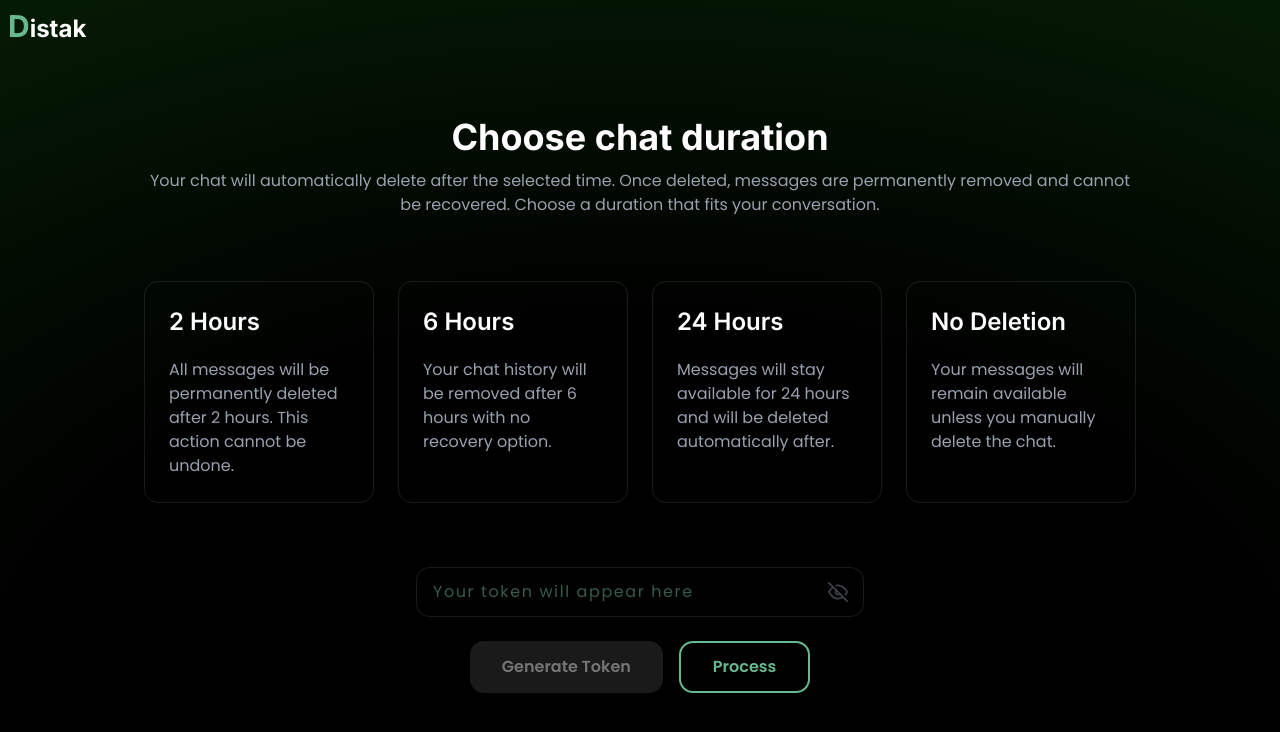
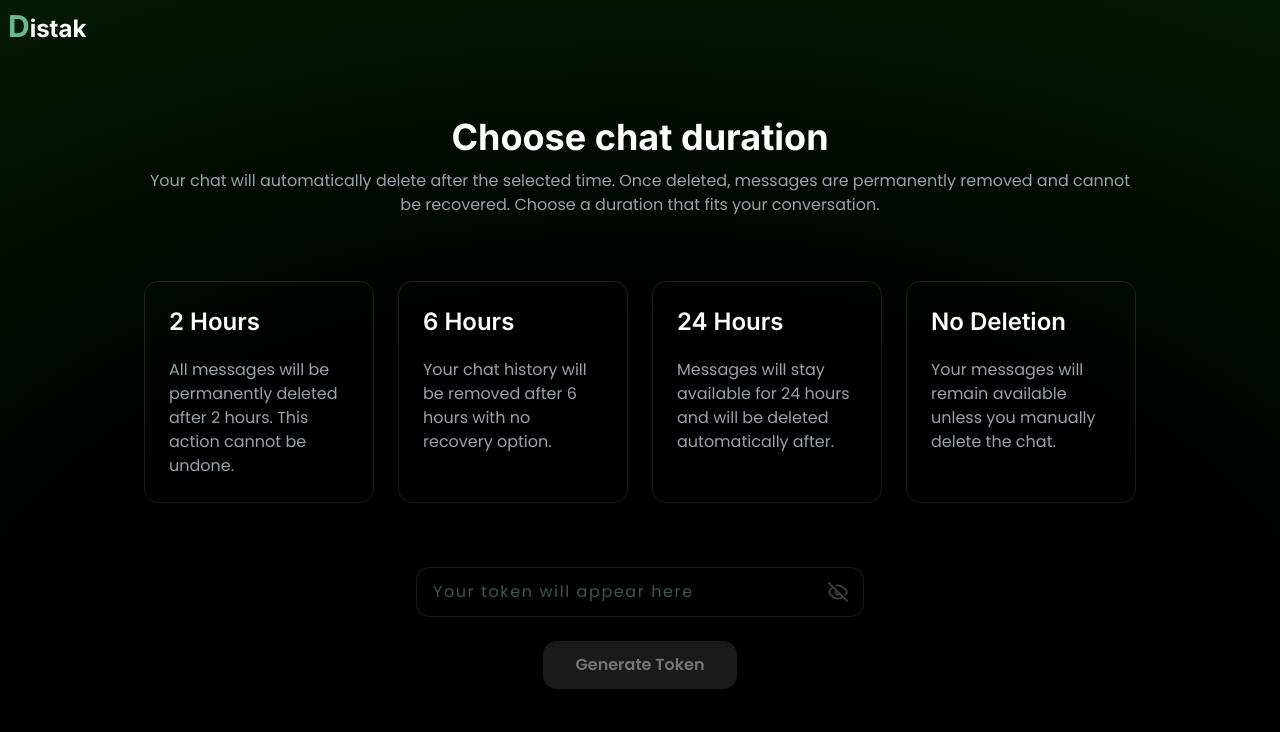
Before and after one commit to tahmid-khan-hub/Distak, a Next.js app: page /chat in a window 1280 px wide. Shown: the top 732 px of the page. Built offline with nearby package versions, Linux system fonts and the light colour scheme.

Commit message:
Updated the Proceed button of TokenGenerator section

```diff
--- a/app/chat/components/TokenGenerator/TokenGenerator.tsx
+++ b/app/chat/components/TokenGenerator/TokenGenerator.tsx
@@ -58,9 +58,9 @@ export default function TokenGenerator({ token, loading, disabled, onGenerate }:
           >
             {loading ? "Generating Token..." : "Generate Token"}
           </button>
-          <button className="poppins mt-6 px-8 py-3 rounded-xl font-semibold transition-all bg-black text-primary border-2 border-primary hover:scale-105 hover:shadow-[0_0_20px_rgba(111,199,161,0.7)] ml-4">
-            Process
-          </button>
+          {token && <button className="poppins mt-6 px-8 py-3 rounded-xl font-semibold transition-all bg-black text-primary border-2 border-primary hover:scale-105 hover:shadow-[0_0_20px_rgba(111,199,161,0.7)] hover:bg-primary hover:text-black ml-4">
+            Proceed
+          </button>}
         </div>
       </AnimateOnView>
     </div>
```
